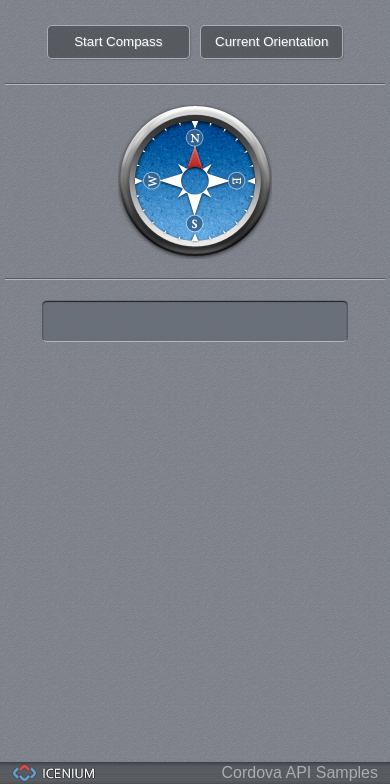
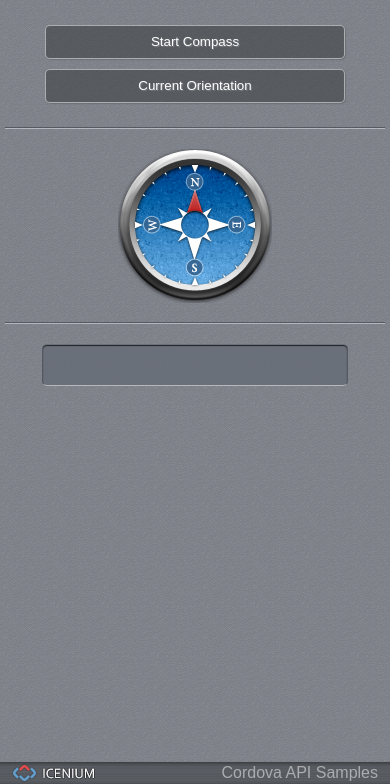
Before and after one commit to amithins/sample-compass, a plain HTML site: page sample-compass/index.html in a window 390 px wide. Shown: the part 60-844 px from the top of the page. Drawn offline with Linux system fonts and the light colour scheme; some packages are replaced by stand-ins of ours.

Commit message:
Fix buttons size

```diff
--- a/sample-compass/index.html
+++ b/sample-compass/index.html
@@ -16,8 +16,8 @@
 			<h1>Compass</h1>
 		</header>
 		<div class="content">
-			<button class="button" id="watchButton">Start Compass</button>
-			<button class="button" id="refreshButton">Current Orientation</button>
+			<button class="button big" id="watchButton">Start Compass</button>
+			<button class="button big" id="refreshButton">Current Orientation</button>
 			<hr class="horizontalLine" />
 			<div class="mapCompassFrame">
 				<div id="compass" class="mapCompass"></div>
--- a/sample-compass/styles/main.css
+++ b/sample-compass/styles/main.css
@@ -18,11 +18,11 @@ body
 	background-repeat: repeat-x;
 	background-image: url("img/header.png");
 	height: 60px;
-    position: fixed;
+	position: fixed;
 	top: 0px;
 	display: block;
 	width: 100%;
-    z-index: 2;
+	z-index: 2;
 }
 
 h1
@@ -72,7 +72,7 @@ h1
 	border: 1px solid rgba(255, 255, 255, 0.5);
 }
 
-button.big
+.big
 {
 	width: 300px;
 }
@@ -106,6 +106,11 @@ button.big
 	max-width: 268px;
 	min-height: 20px;
 	padding: 10px 18px;
+}
+
+#refreshButton
+{
+
 }
 
 .footer
@@ -144,9 +149,10 @@ button.big
 	padding-top: 2px;
 }
 
-#compass {
-    -webkit-transition: all 1s ease-in-out;
-    transition: all 1s ease-in-out;
+#compass
+{
+	-webkit-transition: all 1s ease-in-out;
+	transition: all 1s ease-in-out;
 }
 
 .mapCompassFrame
```
